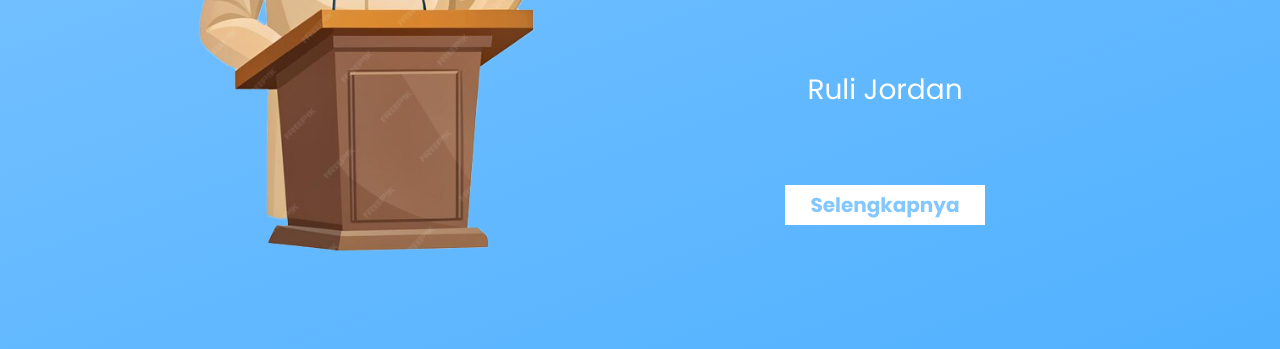
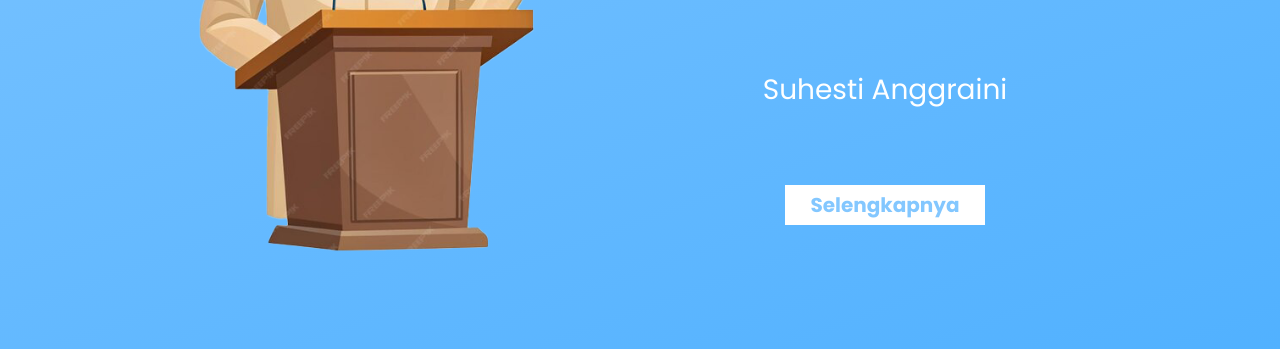
Before and after one commit to JShadowRDN/Mahatera, a plain HTML site: page mahatera1/index.html in a window 1280 px wide. Shown: the part 451-800 px from the top of the page. Drawn offline with nearby package versions, Linux system fonts and the light colour scheme.

Commit message:
Update index.html

```diff
--- a/mahatera1/index.html
+++ b/mahatera1/index.html
@@ -47,7 +47,7 @@
           <div class="col-md-6 hero-tagline my-auto" >
               <h1>MAHATERA</h1>
               <p>Mading Bahasa Teks Ceramah</p>
-              <p><small>Ruli Jordan</small></p>
+              <p><small>Suhesti Anggraini</small></p>
 
               <button class="button-lg-primary" onclick="scrollToSection('pengertian')">Selengkapnya</button>
           </div>
```
